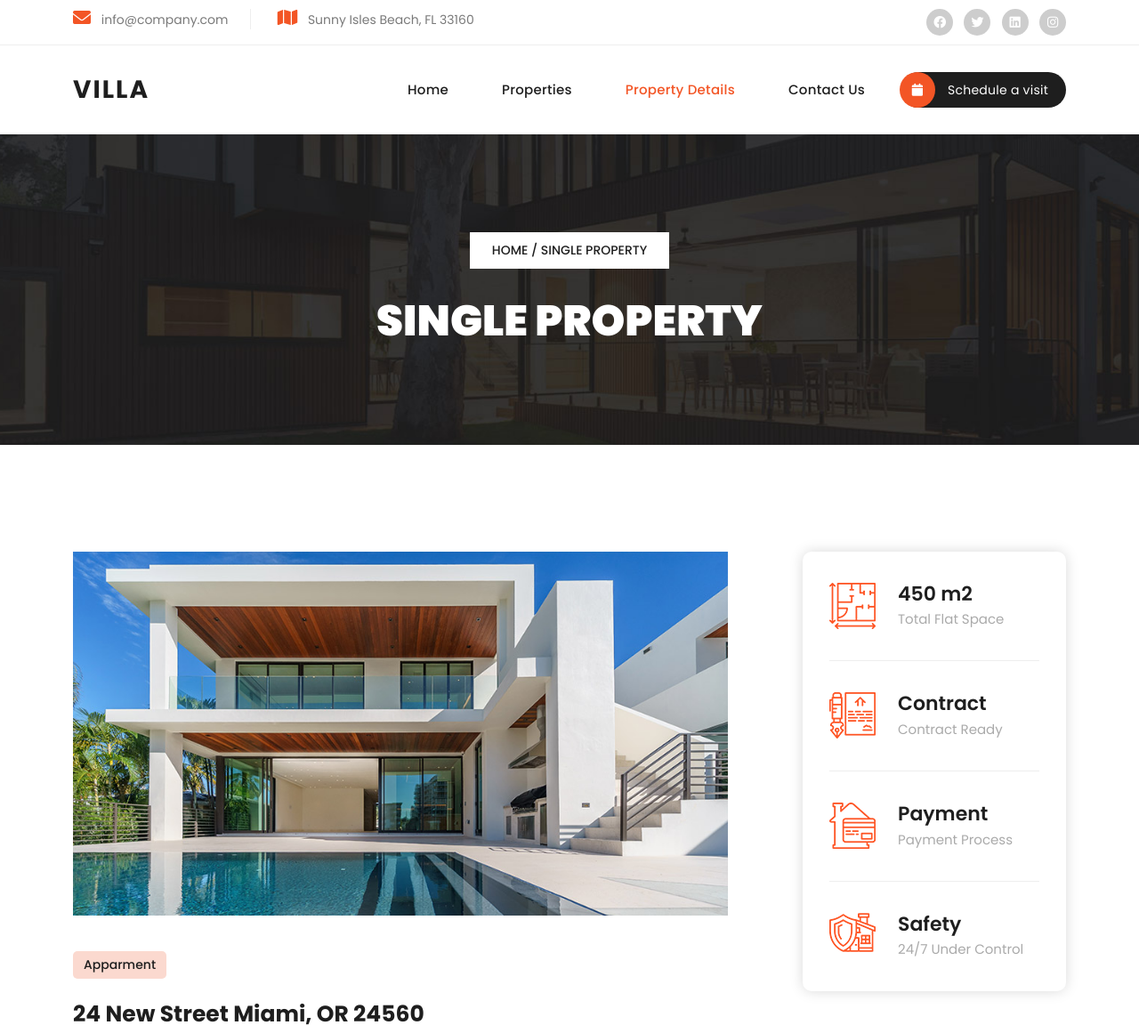
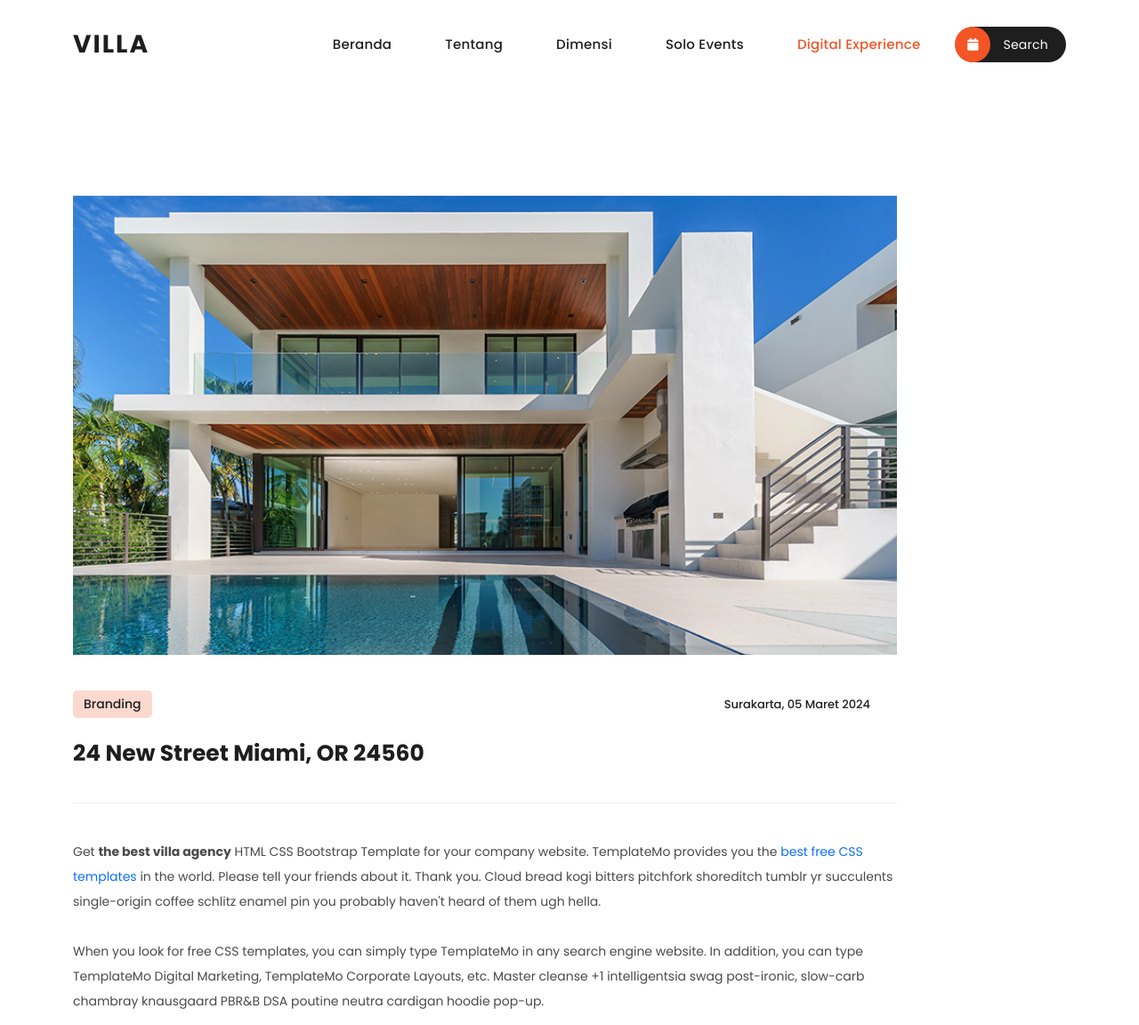
Before and after one commit to afikha/FE-Smartcity, a plain HTML site: page property-details.html in a window 1280 px wide. Shown: the top 1152 px of the page at 89% size. Drawn offline with nearby package versions, Linux system fonts and the light colour scheme.

Commit message:
properti details

```diff
--- a/assets/css/templatemo-villa-agency.css
+++ b/assets/css/templatemo-villa-agency.css
@@ -1499,6 +1499,8 @@ Single Page Style
 
 .single-property .main-image img {
   float: none;
+  max-width: 100%;
+  height: auto;
 }
 
 .single-property .main-content h4 {
@@ -1518,6 +1520,14 @@ Single Page Style
   padding: 5px 12px;
   display: inline-block;
   margin-top: 40px;
+}
+
+.single-property .main-content h6 {
+  font-size: small;
+  font-weight: 500;
+  padding: 48px 30px;
+  float: right;
+  /* text-align: right; */
 }
 
 .single-property .accordion {
--- a/property-details.html
+++ b/property-details.html
@@ -7,7 +7,7 @@
     <meta name="viewport" content="width=device-width, initial-scale=1, shrink-to-fit=no">
     <link href="https://fonts.googleapis.com/css2?family=Poppins:wght@100;200;300;400;500;600;700;800;900&display=swap" rel="stylesheet">
 
-    <title>Villa Agency - Property Detail Page</title>
+    <title>Solo Smartcity</title>
 
     <!-- Bootstrap core CSS -->
     <link href="vendor/bootstrap/css/bootstrap.min.css" rel="stylesheet">
@@ -43,7 +43,7 @@ https://templatemo.com/tm-591-villa-agency
   </div>
   <!-- ***** Preloader End ***** -->
 
-  <div class="sub-header">
+  <!-- <div class="sub-header">
     <div class="container">
       <div class="row">
         <div class="col-lg-8 col-md-8">
@@ -62,7 +62,7 @@ https://templatemo.com/tm-591-villa-agency
         </div>
       </div>
     </div>
-  </div>
+  </div> -->
 
   <!-- ***** Header Area Start ***** -->
   <header class="header-area header-sticky">
@@ -77,15 +77,16 @@ https://templatemo.com/tm-591-villa-agency
                     <!-- ***** Logo End ***** -->
                     <!-- ***** Menu Start ***** -->
                     <ul class="nav">
-                      <li><a href="index.html">Home</a></li>
-                      <li><a href="properties.html">Properties</a></li>
-                      <li><a href="property-details.html" class="active">Property Details</a></li>
-                      <li><a href="contact.html">Contact Us</a></li>
-                      <li><a href="#"><i class="fa fa-calendar"></i> Schedule a visit</a></li>
+                      <li><a href="#">Beranda</a></li>
+                      <li><a href="#">Tentang</a></li>
+                      <li><a href="#">Dimensi</a></li>
+                      <li><a href="#">Solo Events</a></li>
+                      <li><a href="#" class="active">Digital Experience</a></li>
+                      <li><a href="#"><i class="fa fa-calendar"></i> Search</a></li>
                   </ul>
-                    <a class='menu-trigger'>
+                    <!-- <a class='menu-trigger'>
                         <span>Menu</span>
-                    </a>
+                    </a> -->
                     <!-- ***** Menu End ***** -->
                 </nav>
             </div>
@@ -94,32 +95,34 @@ https://templatemo.com/tm-591-villa-agency
   </header>
   <!-- ***** Header Area End ***** -->
 
-  <div class="page-heading header-text">
+  <!-- <div class="page-heading header-text">
     <div class="container">
       <div class="row">
         <div class="col-lg-12">
-          <span class="breadcrumb"><a href="#">Home</a>  /  Single Property</span>
-          <h3>Single Property</h3>
+          <h3>Detail Smart City</h3>
         </div>
       </div>
     </div>
-  </div>
+  </div> -->
 
   <div class="single-property section">
     <div class="container">
       <div class="row">
-        <div class="col-lg-8">
+        <div class="col-lg-10">
           <div class="main-image">
             <img src="assets/images/single-property.jpg" alt="">
           </div>
           <div class="main-content">
-            <span class="category">Apparment</span>
+            <span class="category">Branding</span>
+            <h6 class="tanggal">Surakarta, 05 Maret 2024</h6>
             <h4>24 New Street Miami, OR 24560</h4>
             <p>Get <strong>the best villa agency</strong> HTML CSS Bootstrap Template for your company website. TemplateMo provides you the <a href="https://www.google.com/search?q=best+free+css+templates" target="_blank">best free CSS templates</a> in the world. Please tell your friends about it. Thank you. Cloud bread kogi bitters pitchfork shoreditch tumblr yr succulents single-origin coffee schlitz enamel pin you probably haven't heard of them ugh hella.
 
             <br><br>When you look for free CSS templates, you can simply type TemplateMo in any search engine website. In addition, you can type TemplateMo Digital Marketing, TemplateMo Corporate Layouts, etc. Master cleanse +1 intelligentsia swag post-ironic, slow-carb chambray knausgaard PBR&B DSA poutine neutra cardigan hoodie pop-up.</p>
-          </div>
-          <div class="accordion" id="accordionExample">
+          </div> <br><br>
+
+
+          <!-- <div class="accordion" id="accordionExample">
             <div class="accordion-item">
               <h2 class="accordion-header" id="headingOne">
                 <button class="accordion-button" type="button" data-bs-toggle="collapse" data-bs-target="#collapseOne" aria-expanded="true" aria-controls="collapseOne">
@@ -157,8 +160,9 @@ https://templatemo.com/tm-591-villa-agency
               </div>
             </div>
           </div>
-        </div>
-        <div class="col-lg-4">
+        </div> -->
+
+        <!-- <div class="col-lg-4">
           <div class="info-table">
             <ul>
               <li>
@@ -179,12 +183,12 @@ https://templatemo.com/tm-591-villa-agency
               </li>
             </ul>
           </div>
-        </div>
+        </div> -->
       </div>
     </div>
   </div>
 
-  <div class="section best-deal">
+  <!-- <div class="section best-deal">
     <div class="container">
       <div class="row">
         <div class="col-lg-4">
@@ -291,7 +295,7 @@ https://templatemo.com/tm-591-villa-agency
         </div>
       </div>
     </div>
-  </div>
+  </div> -->
 
   <footer class="footer-no-gap">
     <div class="container">
```
